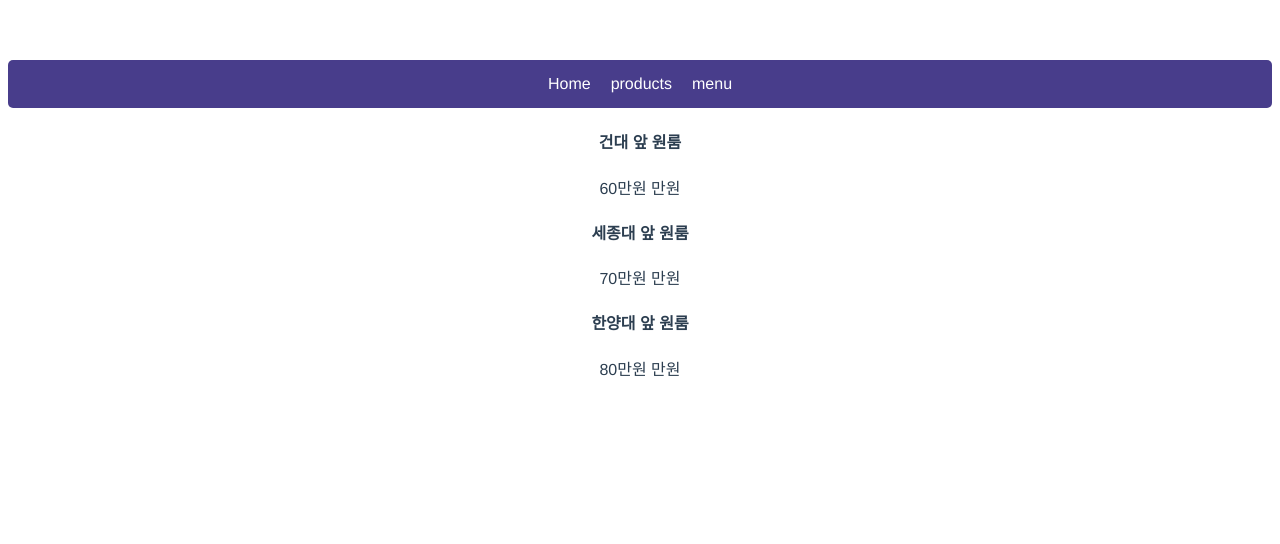
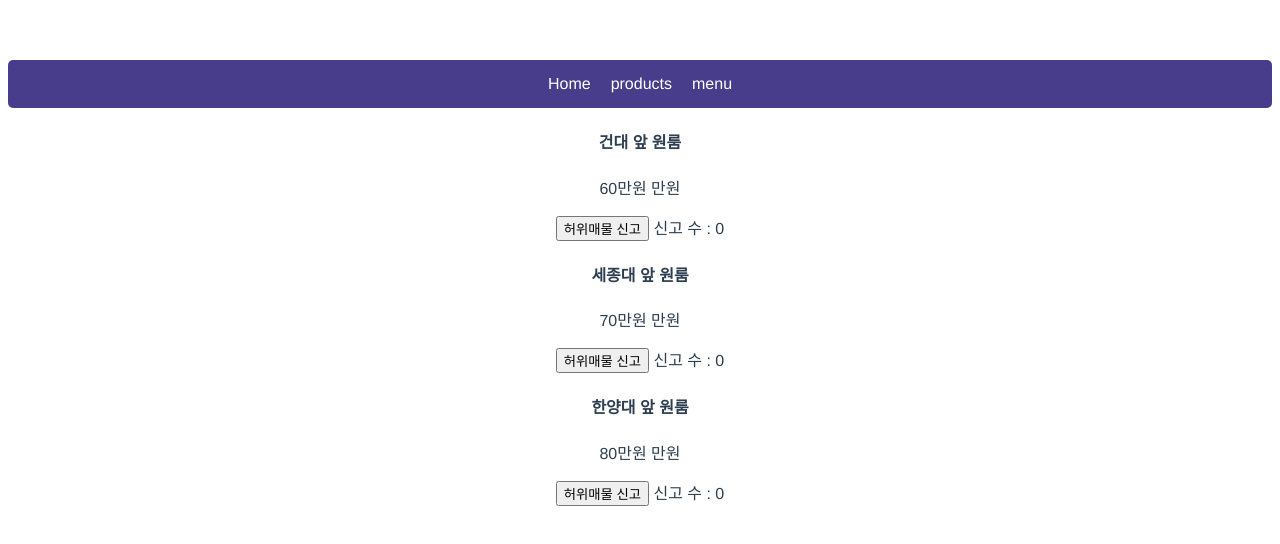
Before and after one commit to Garden-Yoon/Vue_study, a Vue app in the folder vuedongsan/: page / in a window 1280 px wide. Shown: the top 544 px of the page. Built offline with nearby package versions, Linux system fonts and the light colour scheme.

Commit message:
vue4강 이벤트핸들러

```diff
--- a/vuedongsan/src/App.vue
+++ b/vuedongsan/src/App.vue
@@ -8,6 +8,11 @@
         <a>about</a>
         <a>products</a> -->
 
+    <!-- 바뀌지 않는 데이터들은 바인딩할 필요가 없다 -->
+    <!-- <h4>ㅇㅇ 원룸</h4> -->
+    <!-- 객체로 데이터 연결 -->
+    <!-- <h4>{{ menus[0] }}</h4> -->
+
     <!-- 반복적인 HTML태그 축약 가능 : 반복문 사용 -->
     <!-- <태그 v-for="작명 in 횟수(혹은 배열/객체)" :key="작명">
           : 태그를 (횟수나 배열/객체의 데이터 만큼) 반복해서 작성
@@ -15,28 +20,39 @@
     <a v-for="menu in menus" :key="menu">{{ menu }}</a>
   </div>
 
-  <div v-for="(a, i) in products" :key="i">
+  <!-- <div v-for="(a, i) in products" :key="i"> -->
   <!-- <h4>{{ products[i] }}</h4> -->
-    <h4>{{ a }}</h4>
-    <p>{{ prices[i] }} 만원</p>
-  </div>
+  <!-- <h4>{{ a }}</h4> -->
+  <!-- <p>{{ prices[i] }} 만원</p> -->
+  <!-- </div> -->
 
-  <!-- 바뀌지 않는 데이터들은 바인딩할 필요가 없다 -->
-  <!-- <h4>ㅇㅇ 원룸</h4> -->
-  <!-- 객체로 데이터 연결 -->
-  <!-- <h4>{{ menus[0] }}</h4> -->
   <!-- {{ 콧수염 안에 데이터 이름을 기입}}
            밑에 있는 데이터가 연결됨  -->
-  <!-- <p>{{ price }} 만원</p>
+  <div>
+    <h4>{{ products[0] }}</h4>
+    <p>{{ prices[0] }} 만원</p>
+    <!-- 버튼 클릭 시 자바스크립트 실행하려면 onClick="" -->
+    <!-- vue 방식은 v-on:이벤트="" , v-on:은 @로 축약 가능 -->
+    <!-- reportCount++ : reportCount 값을 1개 더해줌
+         (reportCount += 1 혹은 reportCount = reportCount+1 과 같다) -->
+    <!-- <button @click="reportCount++">허위매물 신고</button> -->
+
+    <!-- 이벤트에 자바스크립트의 함수를 연결 가능함. 함수명만 기입 -->
+    <button @click="reportCount[0]++">허위매물 신고</button>
+    <span> 신고 수 : {{ reportCount[0] }}</span>
   </div>
   <div>
     <h4>{{ products[1] }}</h4>
-    <p>0000 만원</p>
+    <p>{{ prices[1] }} 만원</p>
+    <button @click="reportCount[1]++">허위매물 신고</button>
+    <span> 신고 수 : {{ reportCount[1] }}</span>
   </div>
   <div>
     <h4>{{ products[2] }}</h4>
-    <p>0000 만원</p>
-  </div> -->
+    <p>{{ prices[2] }} 만원</p>
+    <button @click="reportCount[2]++">허위매물 신고</button>
+    <span> 신고 수 : {{ reportCount[2] }}</span>
+  </div>
 </template>
 
 <script>
@@ -53,7 +69,14 @@
       menus: ['Home', 'products', 'menu'],
       prices: ['60만원', '70만원', '80만원'],
       products: ['건대 앞 원룸', '세종대 앞 원룸', '한양대 앞 원룸'],
+      reportCount: [0, 0, 0],
     };
+  },
+  // vue에서 함수 만들고 싶을때는 data 뒤에 methods:{}를 만든다
+  methods: {
+    increase() {
+      this.reportCount += 1;
+    },
   },
   components: {},
 };
```
Lines whose indentation alone changed are shown as unchanged.
